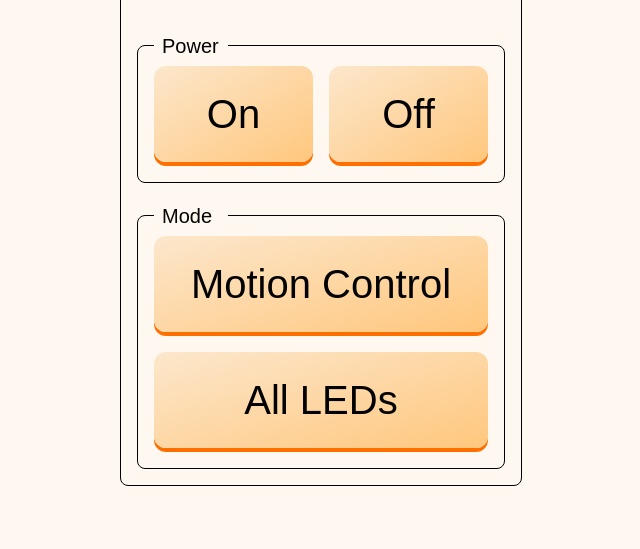
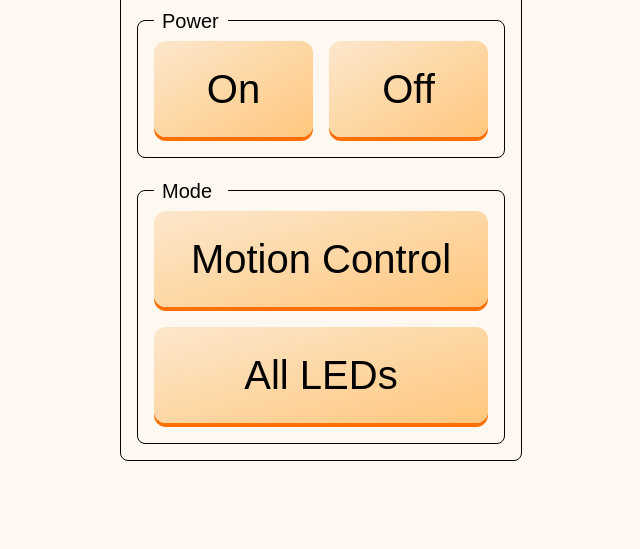
Before and after one commit to EKHess/Web-based-Remote-for-RAO-Pathway-Lights, a plain HTML site: page index.html in a window 1280 px wide. Shown: the part 251-800 px from the top of the page, without its empty margins (319-959 px from the left). Drawn offline with Linux system fonts and the light colour scheme.

Commit message:
Update index.html

```diff
--- a/index.html
+++ b/index.html
@@ -91,7 +91,6 @@
             border-radius: 8px;
             width: 90vw;
             max-width: 400px;
-            margin: 25px 0;
             ;
             /* The gold-standard hack for positioning in the center. Very old school, but grid wasn't working for some damn reason ;-) */
             position: absolute;
```
